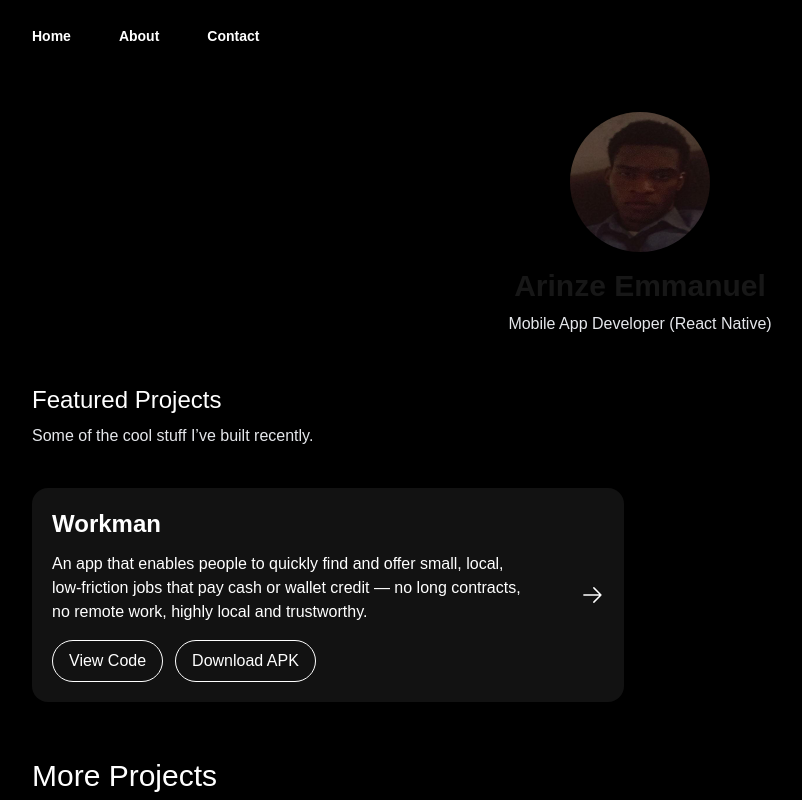
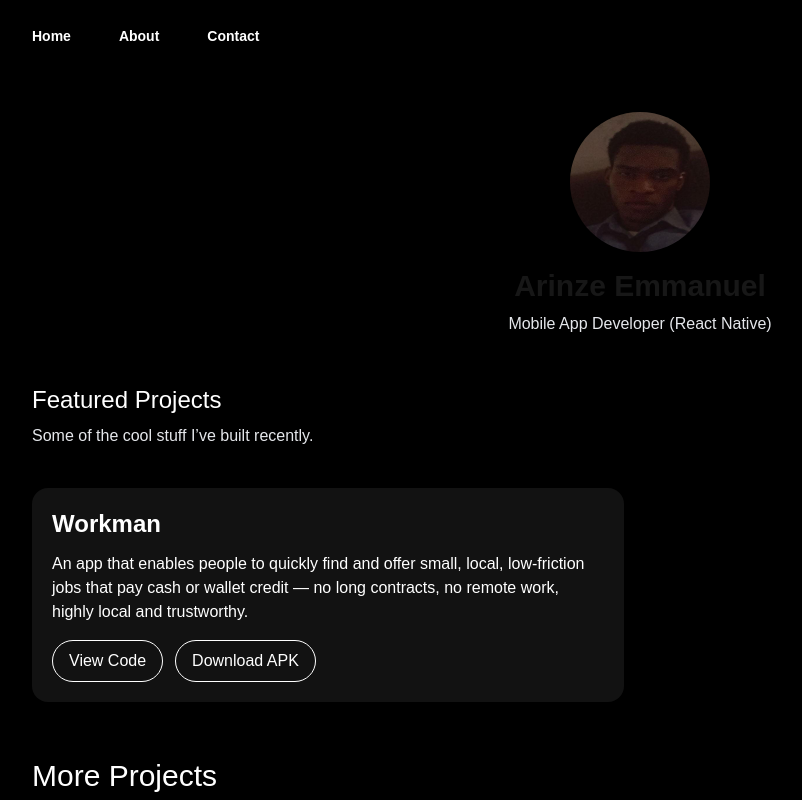
Before and after one commit to aekimena/portfolio, a Next.js app: page / in a window 1280 px wide. Shown: the top 800 px of the page, without its empty margins (0-802 px from the left). Built offline with nearby package versions, Linux system fonts and the light colour scheme.

Commit message:
fix: action btns

```diff
--- a/src/app/page.tsx
+++ b/src/app/page.tsx
@@ -166,7 +166,7 @@ export default function Home() {
               </div>
             </div>
             {/* <div>//</div> */}
-            <ArrowRightIcon aria-hidden="true" className="size-15 text-white" />
+            {/* <ArrowRightIcon aria-hidden="true" className="size-15 text-white" /> */}
           </a>
         ))}
       </div>
```
